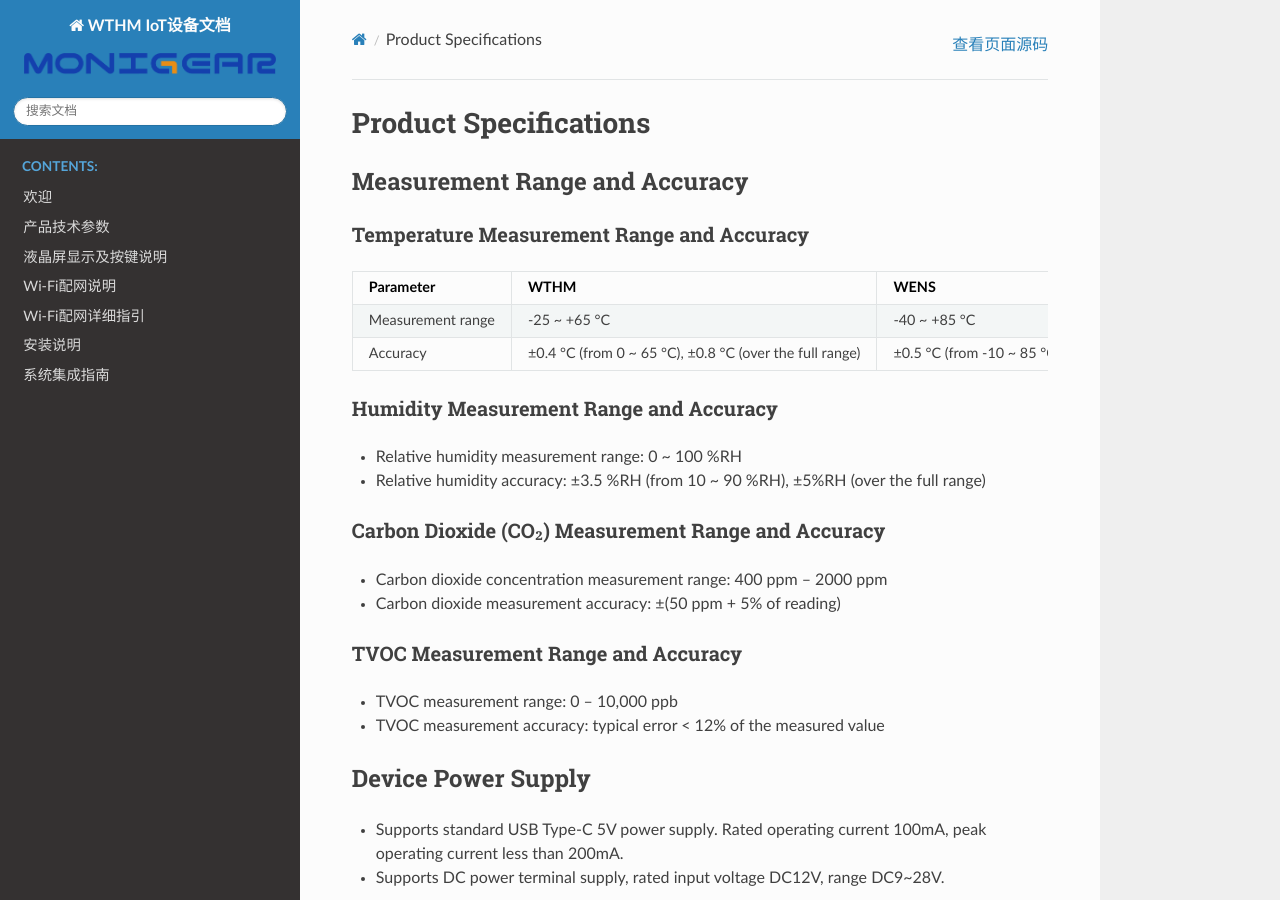
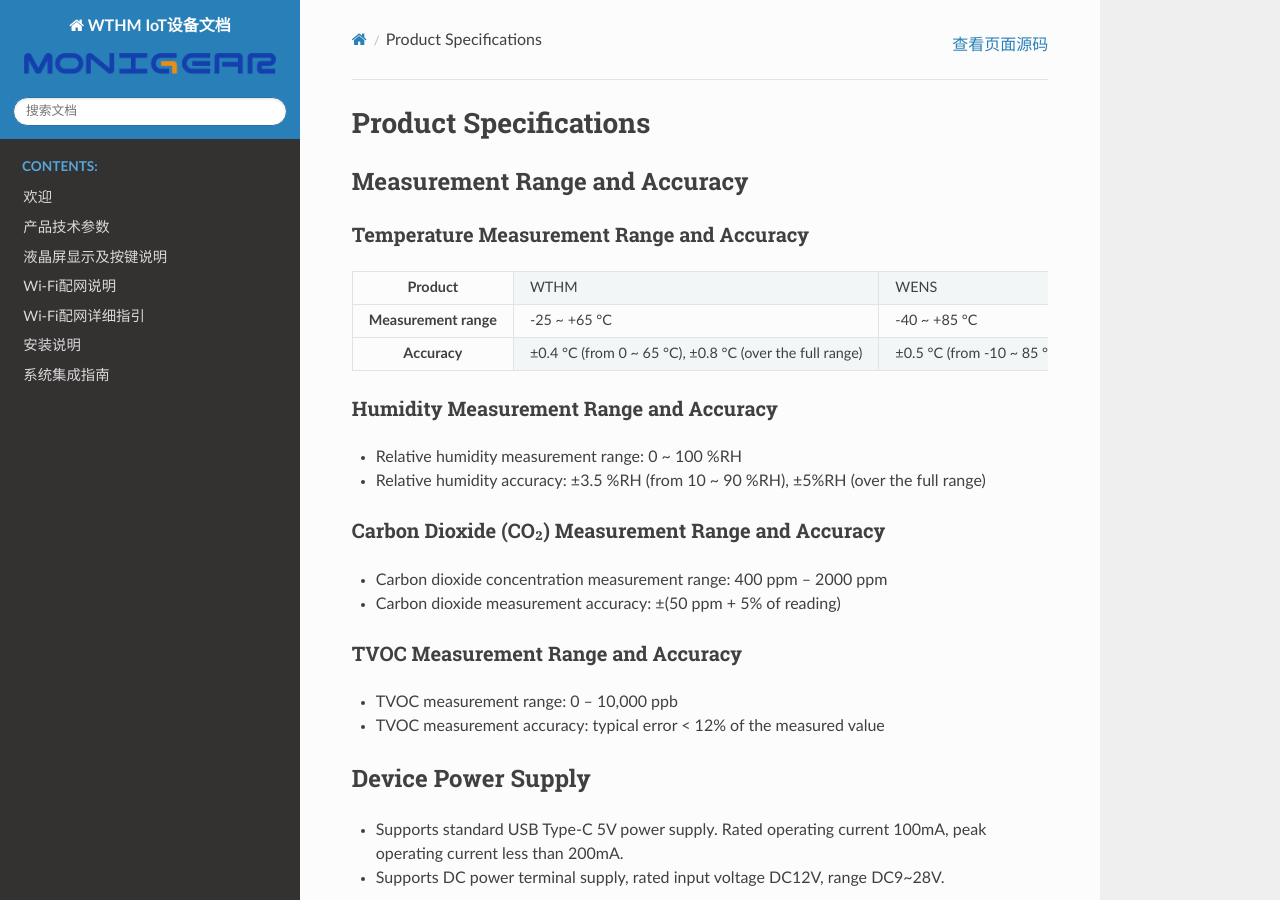
Before and after one commit to laosongbaba/wthm_docs_sphinx, a Sphinx documentation site: the page built from docs/en/product-specs.rst, in a window 1280 px wide and 900 px high. Built offline with Sphinx 7.4.7 and the Read the Docs theme 3.1.0, drawn with Linux system fonts in a browser that asks for light colours.

```diff
--- a/docs/en/product-specs.rst
+++ b/docs/en/product-specs.rst
@@ -8,9 +8,9 @@ Temperature Measurement Range and Accuracy
 ~~~~~~~~~~~~~~~~~~~~~~~~~~~~~~~~~~~~~~~~~~~
 
 .. list-table::
-   :header-rows: 1
+   :stub-columns: 1
 
-   * - Parameter
+   * - Product
      - WTHM
      - WENS
    * - Measurement range
```
